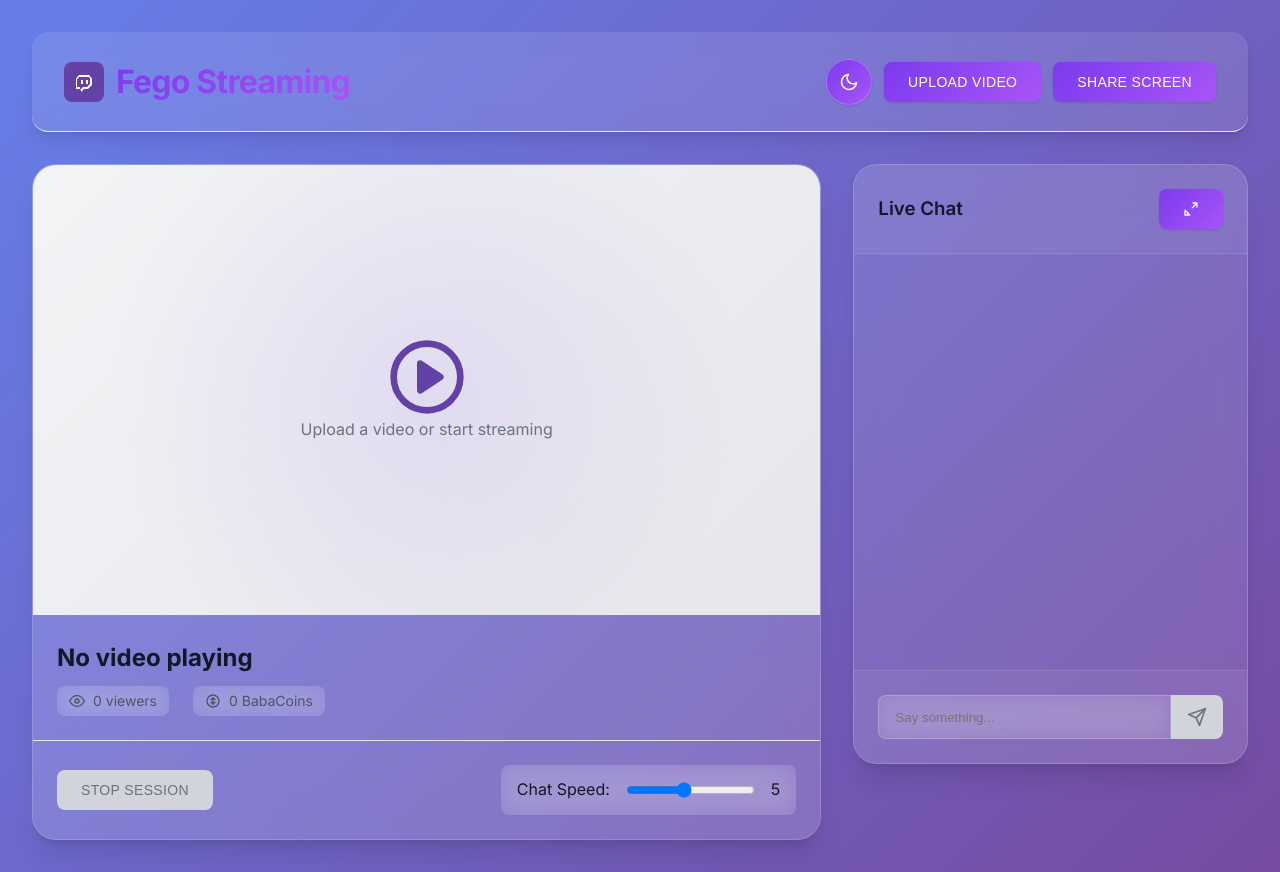
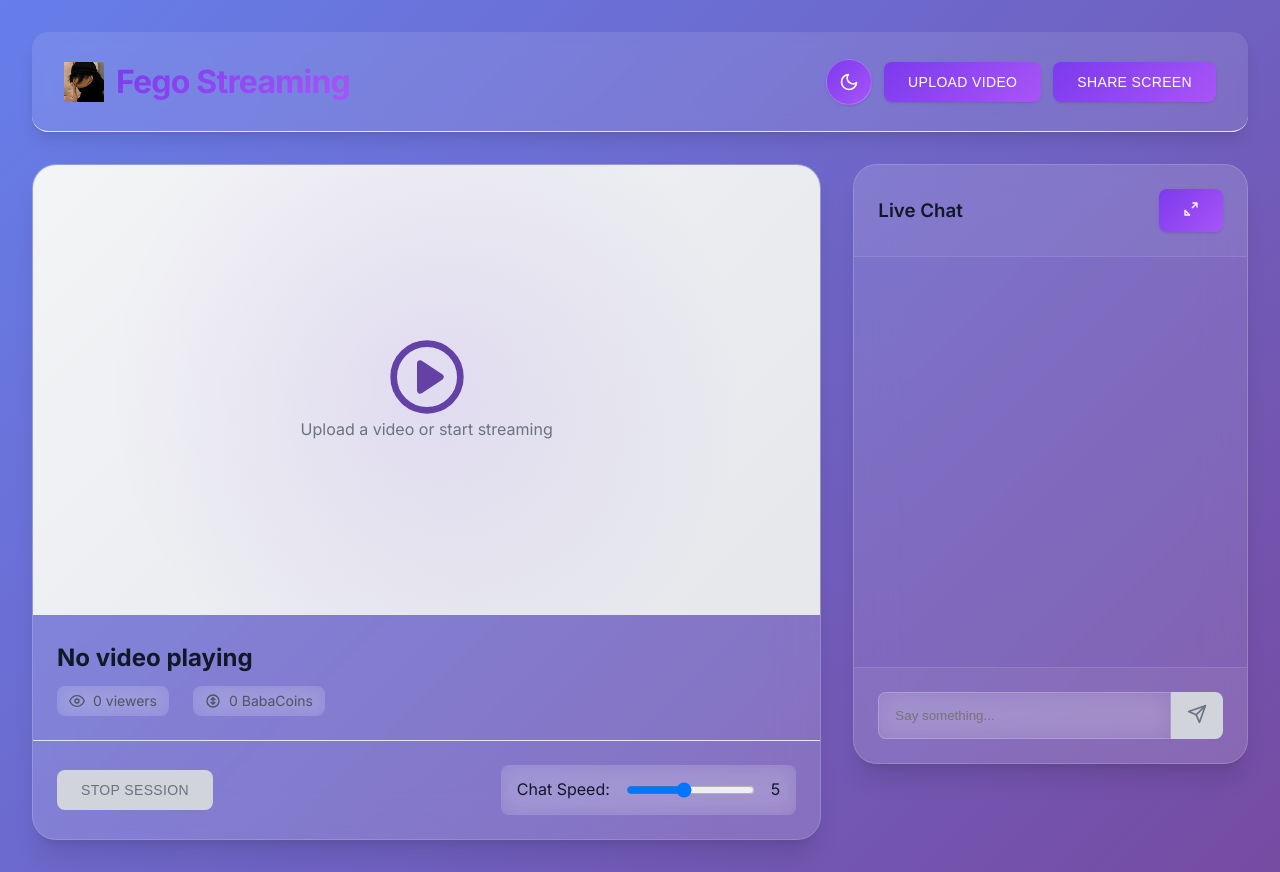
Before and after one commit to dizvf-bot/fego, a plain HTML site: page index.html in a window 1280 px wide. Drawn offline with Linux system fonts and the light colour scheme.

Commit message:
Update index.html

```diff
--- a/index.html
+++ b/index.html
@@ -1,20 +1,17 @@
+<!DOCTYPE html>
 <html lang="en">
 <head>
   <meta charset="UTF-8">
   <meta name="viewport" content="width=device-width, initial-scale=1.0">
   <title>Fego Streaming</title>
+  <link rel="icon" type="image/x-icon" href="Images/logo.ico">
   <link rel="stylesheet" href="styles.css">
 </head>
 <body>
   <div class="container">
     <header>
       <div class="logo">
-        <svg width="40" height="40" viewBox="0 0 40 40" fill="none" xmlns="http://www.w3.org/2000/svg">
-          <rect width="40" height="40" rx="8" fill="#6441A5"/>
-          <path d="M28 16.5L25 13H15L12 16.5V27H17V30L20 27H24L28 23V16.5ZM26 22L23 25H19L16 28V25H13V17.5L15 15H25L26 16.5V22Z" fill="white"/>
-          <path d="M24 18H22V22H24V18Z" fill="white"/>
-          <path d="M19 18H17V22H19V18Z" fill="white"/>
-        </svg>
+        <img src="Images/logo.ico" alt="Fego Logo" width="40" height="40">
         <h1>Fego Streaming</h1>
       </div>
       <nav>
```
